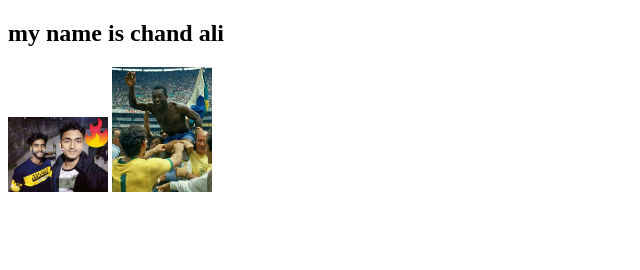
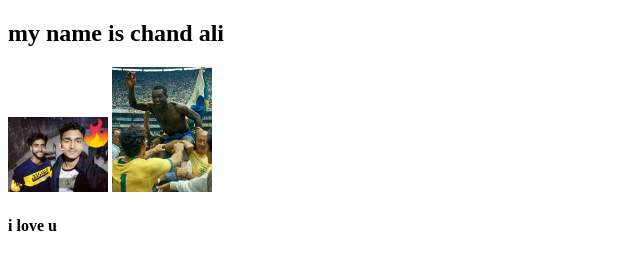
Before and after one commit to Chand4D/my-third-name, a plain HTML site: page index.html in a window 1280 px wide. Shown: the full height of the page, 0-640 px from the left. Drawn offline with Linux system fonts and the light colour scheme.

Commit message:
added new h3 tag

```diff
--- a/index.html
+++ b/index.html
@@ -9,5 +9,6 @@
     <h2>my name is chand ali</h2>
     <img width="100px" src="images/k.jpg" alt="">
     <img width="100px" src="images/y.jpg" alt="">
+    <h4>i love u</h4>
 </body>
 </html>
```
